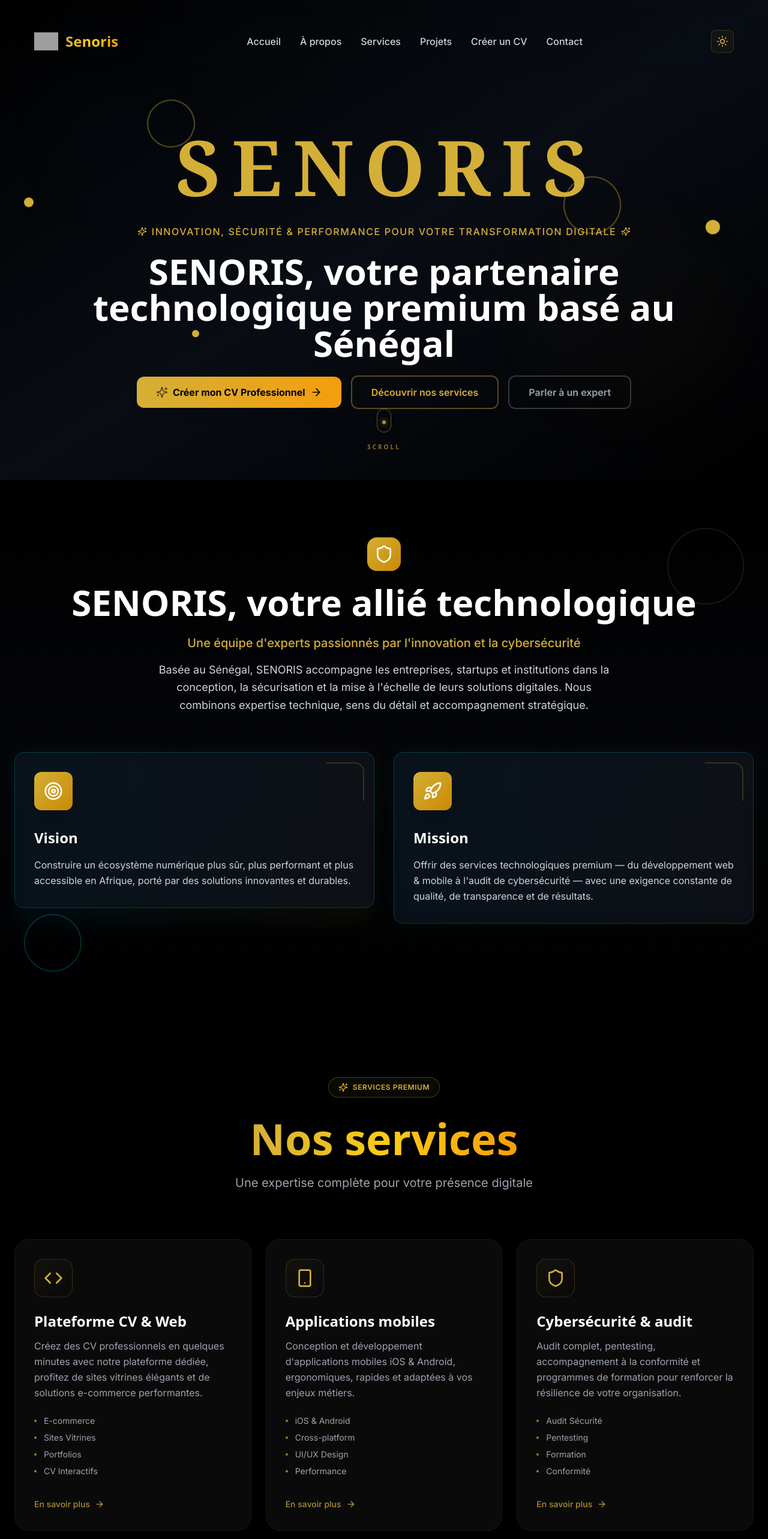
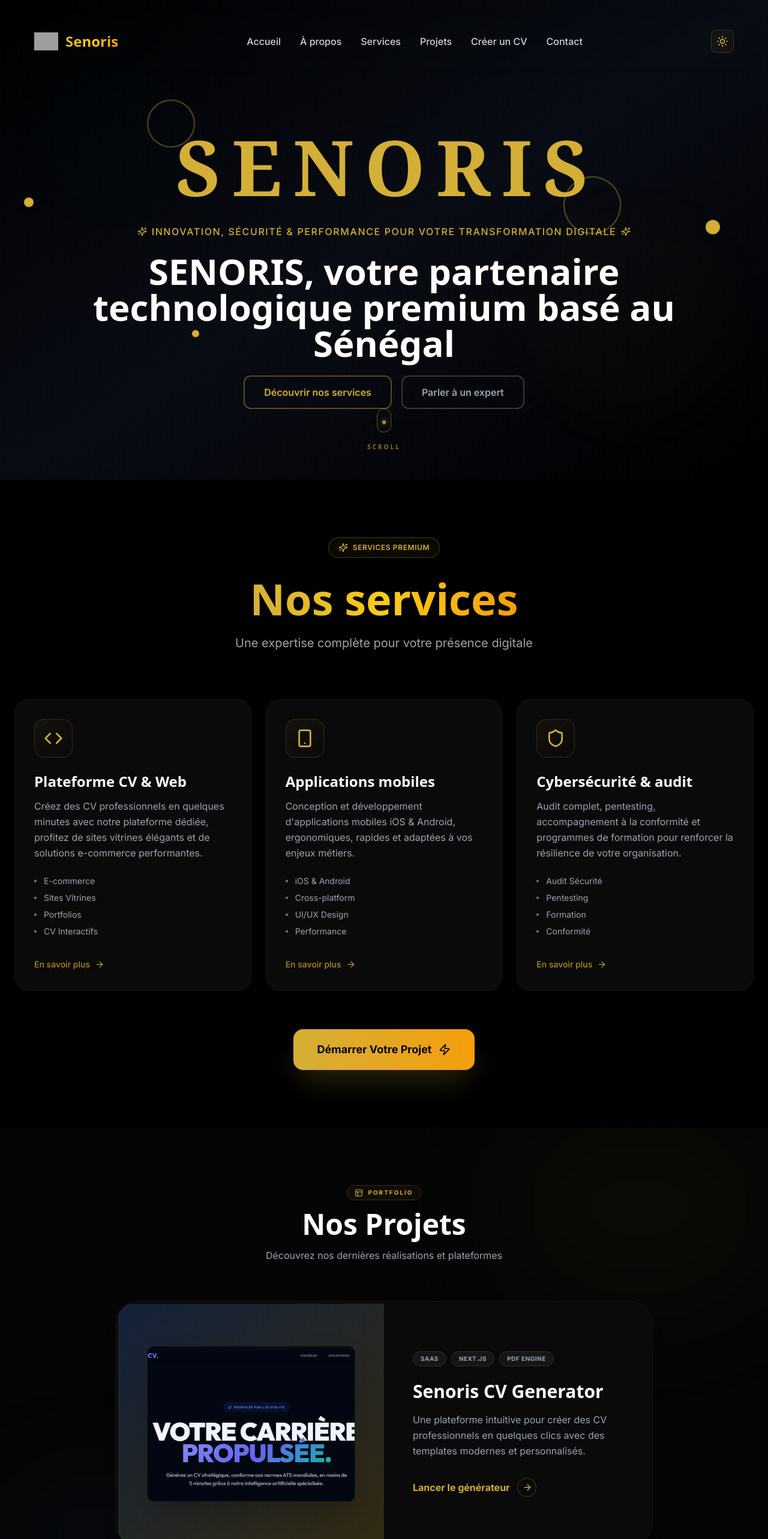
Before and after one commit to diarraaaa/test, a Next.js app: page / in a window 1280 px wide. Shown: the top 2566 px of the page at 60% size. Built offline with nearby package versions, Linux system fonts and the light colour scheme; grey boxes are pictures that could not be loaded.

Commit message:
feat: add cv link and deployment script

```diff
--- a/src/app/page.tsx
+++ b/src/app/page.tsx
@@ -11,9 +11,9 @@
     <main className="min-h-screen bg-white dark:bg-black">
       <MainHeader />
       <Hero />
-      <About />
       <Services />
       <Projects />
+      <About />
       <Contact />
       <Footer />
     </main>
--- a/src/components/Hero.tsx
+++ b/src/components/Hero.tsx
@@ -149,18 +149,6 @@
             transition={{ delay: 1.8 }}
             className="flex flex-col sm:flex-row gap-4 justify-center items-center"
           >
-            {/* Bouton CV (Premium) */}
-            <a
-              href="https://cv.senoris.net"
-              target="_blank"
-              rel="noopener noreferrer"
-              className="group relative px-8 py-3.5 rounded-xl font-bold text-base shadow-lg hover:shadow-2xl transition-all duration-300 hover:scale-105 overflow-hidden cursor-pointer bg-gradient-to-r from-senoris-gold to-amber-500 text-black flex items-center space-x-2"
-            >
-              <Sparkles className="w-5 h-5 animate-pulse" />
-              <span>{t('cv_cta')}</span>
-              <ArrowRight className="w-5 h-5 group-hover:translate-x-1 transition-transform" />
-            </a>
-
             {/* Bouton Services */}
             <button
               onClick={() => {
--- a/src/components/Projects.tsx
+++ b/src/components/Projects.tsx
@@ -67,19 +67,12 @@
                       transition={{ duration: 0.5 }}
                       className="relative w-full aspect-[4/3] bg-white dark:bg-black rounded-xl shadow-2xl border border-white/10 overflow-hidden"
                     >
-                      {/* Fake UI Representation */}
-                      <div className="absolute inset-0 p-4 space-y-3">
-                        <div className="h-4 w-1/3 bg-gray-100 dark:bg-white/10 rounded-full"></div>
-                        <div className="flex space-x-4">
-                           <div className="h-32 w-2/3 bg-gray-50 dark:bg-white/5 rounded-lg border border-gray-100 dark:border-white/10"></div>
-                           <div className="h-32 w-1/3 bg-gray-50 dark:bg-senoris-gold/10 rounded-lg border border-senoris-gold/20"></div>
-                        </div>
-                        <div className="grid grid-cols-3 gap-2 pt-4">
-                           {[1,2,3,4,5,6].map(i => (
-                             <div key={i} className="h-12 bg-gray-50 dark:bg-white/5 rounded-md"></div>
-                           ))}
-                        </div>
-                      </div>
+                      <Image
+                        src="/image.png"
+                        alt="Senoris CV Generator"
+                        fill
+                        className="object-cover"
+                      />
 
                       {/* Overlay on hover */}
                       <div className="absolute inset-0 bg-black/60 opacity-0 group-hover:opacity-100 transition-opacity flex items-center justify-center backdrop-blur-sm">
--- a/src/components/Providers.tsx
+++ b/src/components/Providers.tsx
@@ -43,7 +43,7 @@
 
   return (
     <LanguageContext.Provider value={languageValue}>
-      <NextIntlClientProvider locale={locale} messages={messages}>
+      <NextIntlClientProvider locale={locale} messages={messages} timeZone="Africa/Dakar">
         <ThemeProvider
           attribute="class"
           defaultTheme="dark"
```
Also changed, not shown: public/image.png (added).
